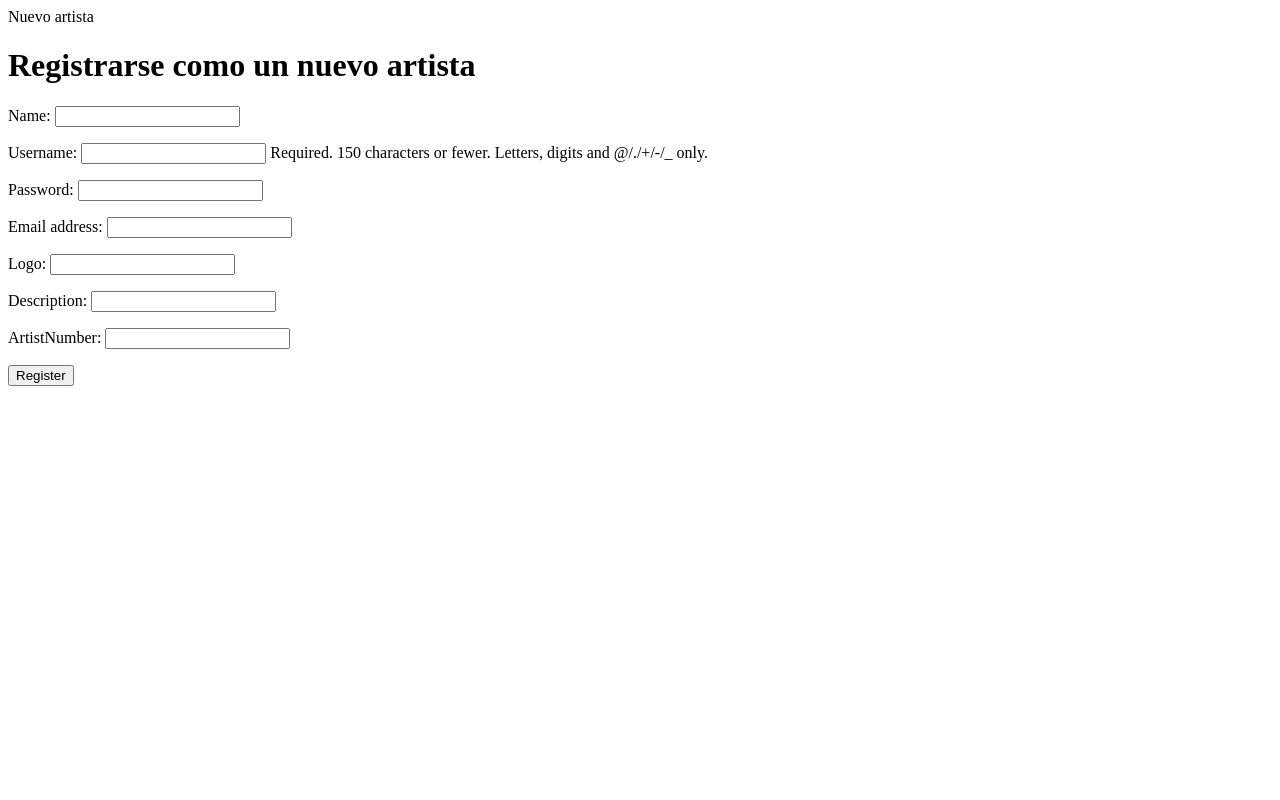
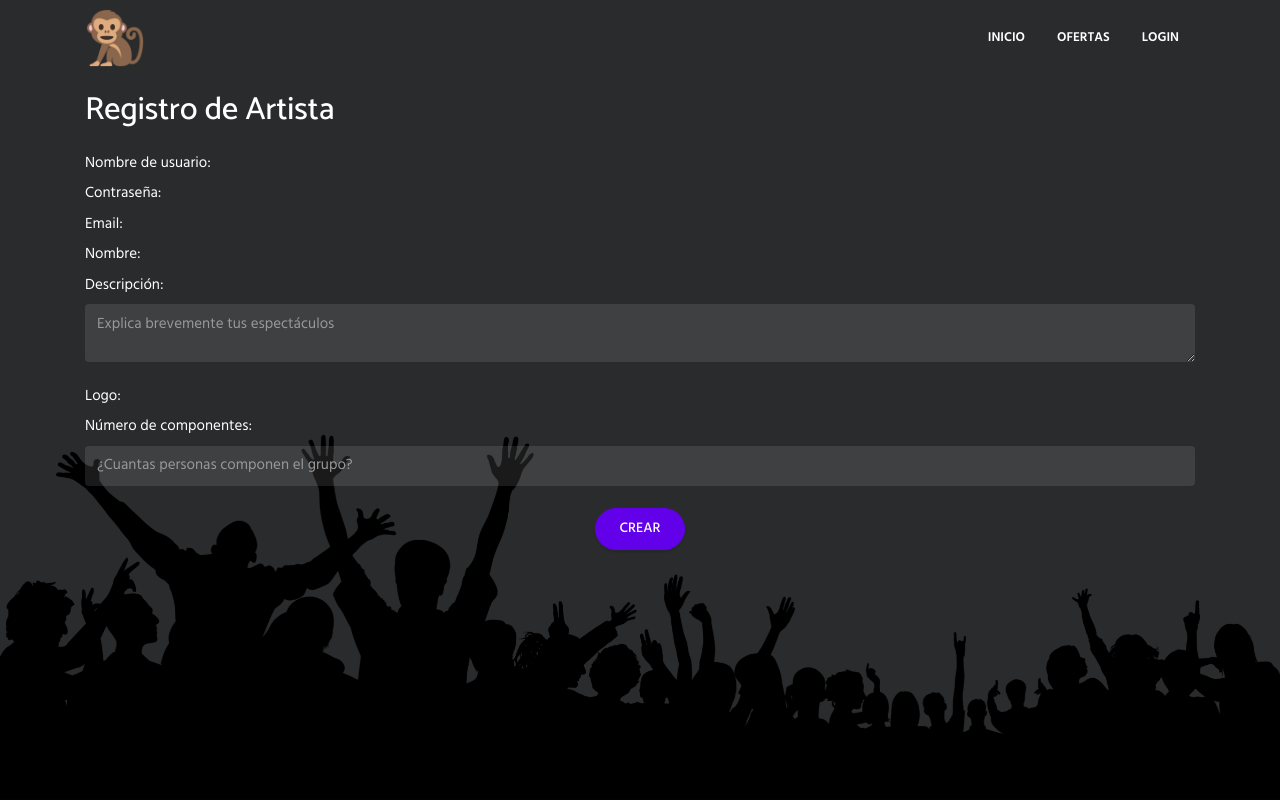
Before and after one commit to Javrd/sepp, a Django app: page /registerArtist in a window 1280 px wide. Run offline with Django 3.2, Linux system fonts and the light colour scheme; some libraries are stand-ins or nearby versions.

Commit message:
Forms made. Not tested yet.

```diff
--- a/mvp/templates/index.html
+++ b/mvp/templates/index.html
@@ -17,11 +17,11 @@
                         <p class="lead mb-5">
                             Duis commodo ex eiusmod qui irure pariatur occaecat ex.
                         </p>
-                        <a href="#" class="btn btn-outline-white btn-round btn-md page-scroll">
+                        <a href="registerArtist" class="btn btn-outline-white btn-round btn-md page-scroll">
                             <em class="ion-play"></em> Registro de Artista
                         </a>
                         <br>
-                        <a href="#" class="btn btn-outline-white btn-round btn-md page-scroll">
+                        <a href="registerVenue" class="btn btn-outline-white btn-round btn-md page-scroll">
                             <em class="ion-play"></em> Registro de Local
                         </a>
                     </div>
--- a/mvp/templates/register_artist.html
+++ b/mvp/templates/register_artist.html
@@ -1,11 +1,66 @@
-<title>Artistas</title>
-{% block titulo %}Nuevo artista{% endblock %}
-{% block encabezado %}
-	<h1>Registrarse como un nuevo artista</h1>
+{% extends "common/masterpage.html" %}
+
+{% block title %}Registro de Artista{% endblock %}
+
+{% block content %}
+{% load widget_tweaks %}
+
+<div class="colored-section bg-inverse" style="z-index: -1;">
+    <section class="container fullPage" style="z-index: 1;">
+        <br>
+        <h2>Registro de Artista</h2>
+
+        <form class="form-group" action="/registerVenue/" method="post">
+
+            {% with WIDGET_ERROR_CLASS='form-control-danger' %}
+            {% csrf_token %}
+
+			{{ form.username.errors }}
+            <label for="{{ form.username.id_for_label }}">Nombre de usuario:</label>
+            {% render_field form.name class+="form-control" placeholder="Nombre para autenticarte en el sistema" %}
+			<br>
+
+			{{ form.password.errors }}
+            <label for="{{ form.password.id_for_label }}">Contraseña:</label>
+            {% render_field form.name class+="form-control" placeholder="Contraseña para autenticarte en el sistema" %}
+			<br>
+
+			{{ form.email.errors }}
+            <label for="{{ form.email.id_for_label }}">Email:</label>
+            {% render_field form.name class+="form-control" placeholder="Correo electrónico" %}
+            <br>
+
+            {{ form.name.errors }}
+            <label for="{{ form.name.id_for_label }}">Nombre:</label>
+            {% render_field form.name class+="form-control" placeholder="¿Cual es el nombre artístico o del grupo?" %}
+			<br>
+
+            {{ form.description.errors }}
+            <label for="{{ form.description.id_for_label }}">Descripción:</label>
+            <textarea class="form-control" name="description" required id="id_description" placeholder="Explica brevemente tus espectáculos"></textarea>
+			<br>
+
+			{{ form.logo.errors }}
+            <label for="{{ form.logo.id_for_label }}">Logo:</label>
+            {% render_field form.name class+="form-control" placeholder="Url del logo o foto de perfil" %}
+            <br>
+
+            {{ form.artistNumber.errors }}
+            <label for="{{ form.artistNumber.id_for_label }}">Número de componentes:</label>
+            <div class="input-group">
+                <input class="form-control" name="artistNumber" placeholder="¿Cuantas personas componen el grupo?" type="number">
+            </div>
+            <br>
+            <div class="text-center">
+                <input type="submit" class="btn btn-round btn-primary" value="Crear" />
+            </div>
+            {% endwith %}
+        </form>
+    </section>
+</div>
+
+<div class="fixed-bottom" style="z-index: 0;">
+    <img src="../static/img/crowd.png" class="img-fluid" />
+</div>
+
 {% endblock %}
-{% block contenido %}
-	<form id='formulario' method='post' action=''>{% csrf_token %}
-		{{artist_form.as_p}}
-		<p><input type='submit' value='Register'/></p>
-	</form>
-{% endblock %}
```
